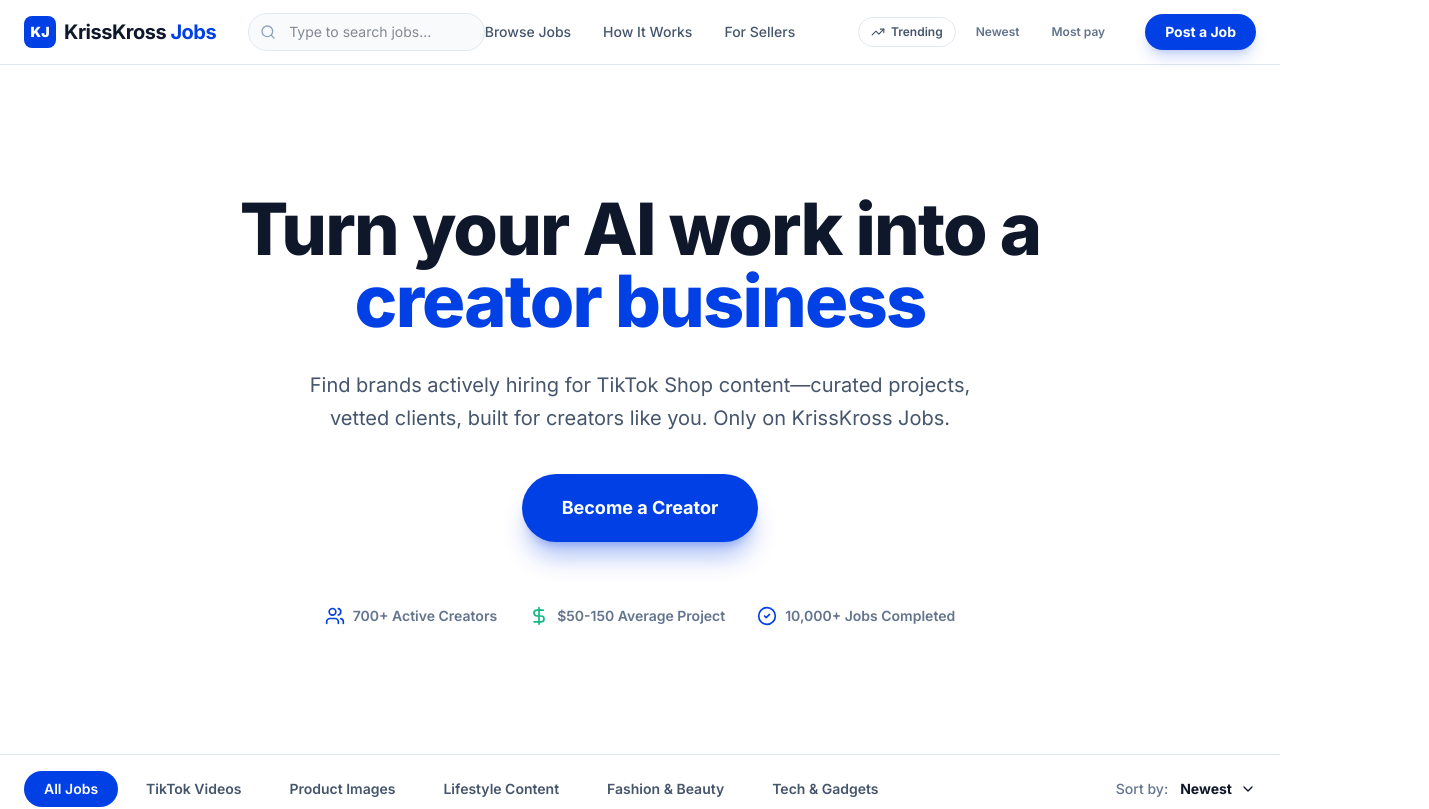
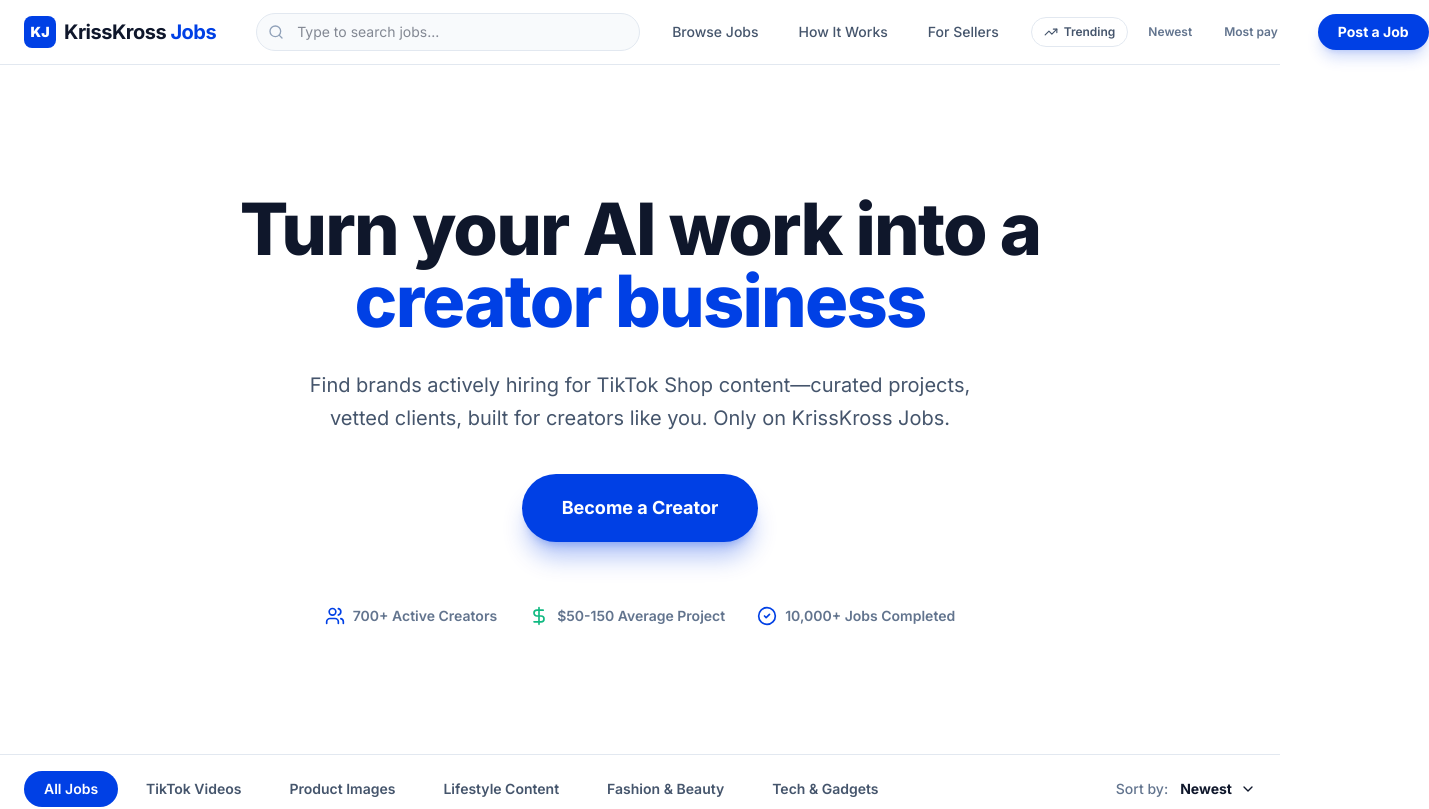
Before and after one commit to Augustas11/krisskross_jobs, a Next.js app: page / in a window 1280 px wide. Shown: the top 809 px of the page, 1429 px wide, since content can reach past the window. Built offline with nearby package versions, Linux system fonts and the light colour scheme.

Commit message:
fix header alignment and spacing: move links and search into dedicated flex containers

```diff
--- a/src/app/page.tsx
+++ b/src/app/page.tsx
@@ -183,15 +183,15 @@
 
       {/* 1. NAVIGATION BAR */}
       <nav className="sticky top-0 z-[100] border-b border-slate-200 bg-white/90 backdrop-blur-md">
-        <div className="mx-auto flex h-16 max-w-[1440px] items-center justify-between px-6">
-          {/* Left: Logo & Search */}
-          <div className="flex items-center gap-8 flex-1">
-            <div className="flex items-center gap-2 cursor-pointer group">
+        <div className="mx-auto flex h-16 max-w-[1440px] items-center px-6">
+          {/* Logo */}
+          <div className="flex items-center gap-2 cursor-pointer group mr-10 shrink-0">
             <div className="flex h-8 w-8 items-center justify-center rounded-lg bg-[#0040E5] text-white font-black text-sm">KJ</div>
             <span className="text-xl font-bold tracking-tight hidden lg:block">KrissKross <span className="text-[#0040E5]">Jobs</span></span>
           </div>
 
-            <div className="relative flex-1 max-w-sm hidden md:block">
+          {/* Search Bar */}
+          <div className="relative w-full max-w-sm hidden md:block shrink-0">
             <Search className="absolute left-3 top-1/2 h-4 w-4 -translate-y-1/2 text-slate-400" />
             <input
               type="text"
@@ -201,17 +201,22 @@
               onChange={(e) => setSearchQuery(e.target.value)}
             />
           </div>
-          </div>
 
-          {/* Center: Nav links */}
-          <div className="hidden lg:flex items-center gap-8 mx-auto">
+          {/* Navigation Links - Centered */}
+          <div className="hidden lg:flex flex-1 items-center justify-center gap-10 px-8">
             {["Browse Jobs", "How It Works", "For Sellers"].map((item) => (
-              <a key={item} href={`#${item.toLowerCase().replace(/\s+/g, '-')}`} className="text-sm font-medium text-slate-600 hover:text-[#0040E5] transition-colors">{item}</a>
+              <a
+                key={item}
+                href={`#${item.toLowerCase().replace(/\s+/g, '-')}`}
+                className="text-sm font-medium text-slate-600 hover:text-[#0040E5] transition-colors whitespace-nowrap"
+              >
+                {item}
+              </a>
             ))}
           </div>
 
-          {/* Right: Buttons */}
-          <div className="flex items-center gap-2 md:gap-3 flex-1 justify-end">
+          {/* Right Side Buttons */}
+          <div className="flex items-center gap-3 shrink-0">
             <div className="hidden xl:flex items-center gap-2 mr-4">
               <button className="flex items-center gap-1.5 rounded-full border border-slate-200 px-3 py-1.5 text-xs font-semibold text-slate-600 hover:border-[#0040E5] hover:text-[#0040E5] transition-all">
                 <TrendingUp className="h-3.5 w-3.5" />
@@ -222,11 +227,11 @@
             </div>
             <button
               onClick={() => setIsPostJobModalOpen(true)}
-              className="rounded-full bg-[#0040E5] px-5 py-2 text-sm font-bold text-white shadow-lg shadow-[#0040E5]/20 hover:bg-[#0036C2] transition-all active:scale-95"
+              className="rounded-full bg-[#0040E5] px-5 py-2 text-sm font-bold text-white shadow-lg shadow-[#0040E5]/20 hover:bg-[#0036C2] transition-all active:scale-95 whitespace-nowrap"
             >
               Post a Job
             </button>
-            <button className="lg:hidden" onClick={() => setMobileMenuOpen(true)}>
+            <button className="lg:hidden ml-2" onClick={() => setMobileMenuOpen(true)}>
               <Menu className="h-6 w-6" />
             </button>
           </div>
```
Lines whose indentation alone changed are shown as unchanged.
